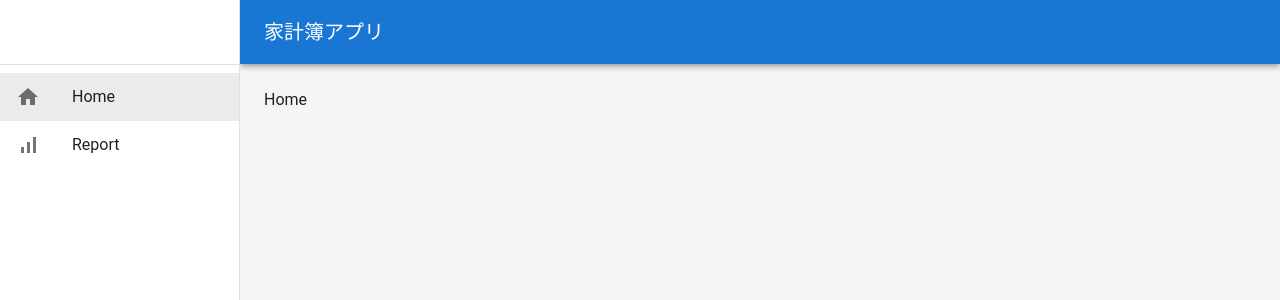
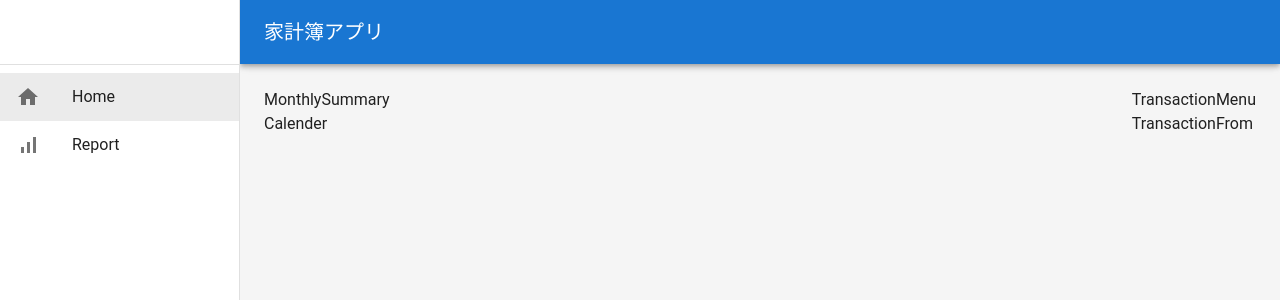
Before and after one commit to Rio25o/household-app, a React (Create React App) app: page / in a window 1280 px wide. Shown: the top 300 px of the page. Built offline with nearby package versions, Linux system fonts and the light colour scheme; the HTML template or start-up script is replaced by a standard one.

Commit message:
記述:Homeの中のMenu、Fromコンポーネントを作成

```diff
--- /dev/null
+++ b/src/components/Calender.tsx
@@ -0,0 +1,7 @@
+import React from "react";
+
+const Calender = () => {
+  return <div>Calender</div>;
+};
+
+export default Calender;
--- /dev/null
+++ b/src/components/MonthlySummary.tsx
@@ -0,0 +1,7 @@
+import React from "react";
+
+const MonthlySummary = () => {
+  return <div>MonthlySummary</div>;
+};
+
+export default MonthlySummary;
--- /dev/null
+++ b/src/components/TransactionFrom.tsx
@@ -0,0 +1,7 @@
+import React from "react";
+
+const TransactionFrom = () => {
+  return <div>TransactionFrom</div>;
+};
+
+export default TransactionFrom;
--- /dev/null
+++ b/src/components/TransactionMenu.tsx
@@ -0,0 +1,7 @@
+import React from "react";
+
+const TransactionMenu = () => {
+  return <div>TransactionMenu</div>;
+};
+
+export default TransactionMenu;
--- a/src/pages/Home.tsx
+++ b/src/pages/Home.tsx
@@ -1,7 +1,25 @@
+import { Box } from "@mui/material";
 import React from "react";
+import MonthlySummary from "../components/MonthlySummary";
+import Calender from "../components/Calender";
+import TransactionMenu from "../components/TransactionMenu";
+import TransactionFrom from "../components/TransactionFrom";
 
 const Home = () => {
-  return <div>Home</div>;
+  return (
+    <Box sx={{ display: "flex" }}>
+      {/* 左側コンテンツ */}
+      <Box sx={{ flexGrow: 1 }}>
+        <MonthlySummary />
+        <Calender />
+      </Box>
+      {/* 右側コンテンツ */}
+      <Box>
+        <TransactionMenu />
+        <TransactionFrom />
+      </Box>
+    </Box>
+  );
 };
 
 export default Home;
```
